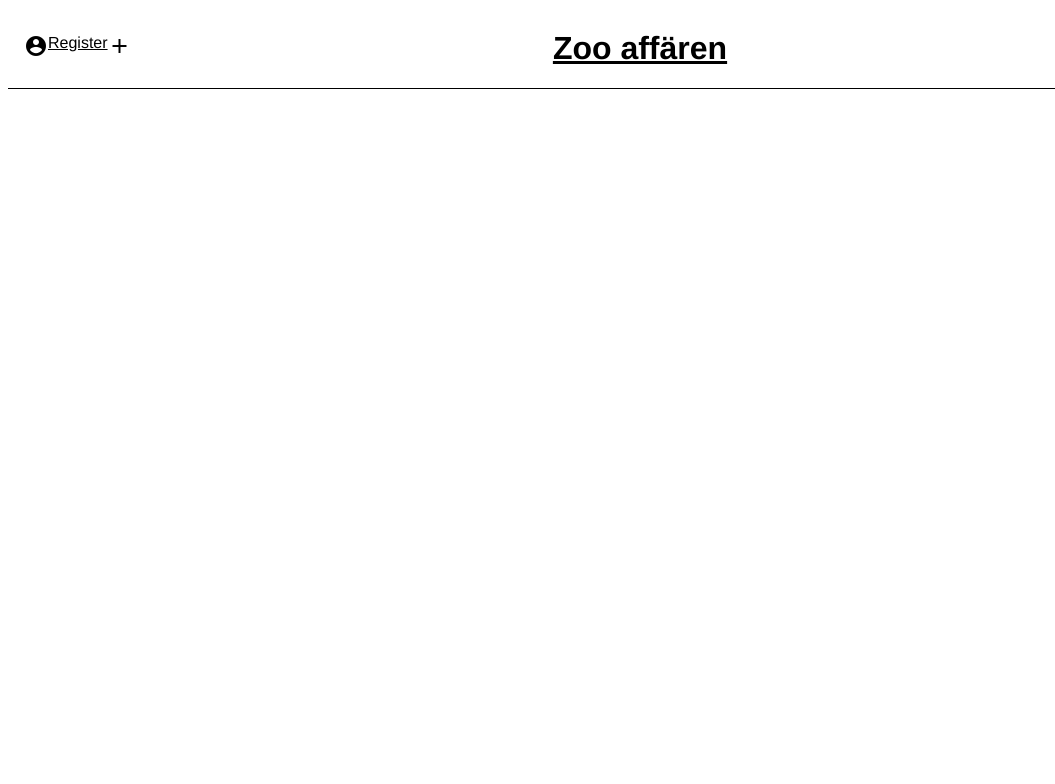
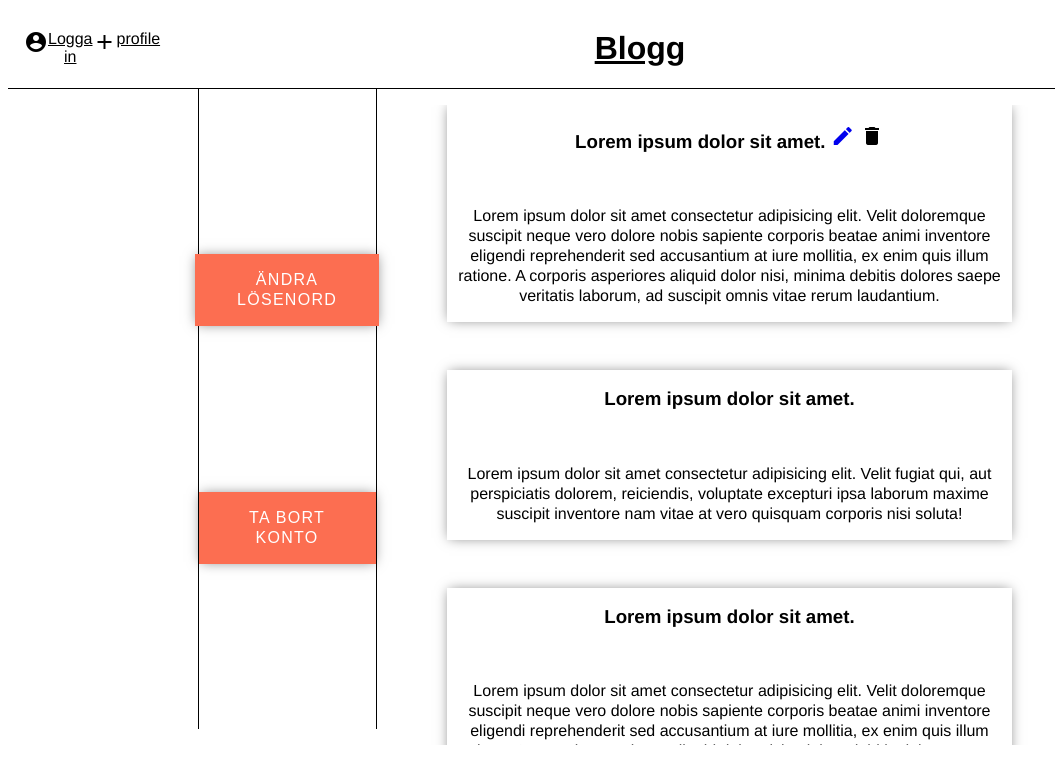
Before and after one commit to PettoDavida/db-lab, a Vue app in the folder frontend/: page /#/profile in a window 1280 px wide. Shown: the top 784 px of the page, without its empty margins (0-1055 px from the left). Built offline with nearby package versions, Linux system fonts and the light colour scheme.

Commit message:
Profile page

```diff
--- /dev/null
+++ b/frontend/src/components/pages/EditPost.vue
@@ -0,0 +1,107 @@
+
+
+<script>
+
+import AppHeader from "../widgets/AppHeader"
+
+export default {
+    name: "EditPost",
+    components: { AppHeader }
+}
+
+</script>
+    <template>
+        <div class="createPostContainer">
+            <AppHeader />
+
+        <div class="mainDiv">
+
+            <div class="postForm">
+                <div class="postFormHeader">
+                    <h2>Redigera inlägg</h2>
+                </div>
+
+            <label for=""> Titel:
+                <input type="text">
+            </label>
+
+            <label for="body-text"> Brödtext:
+                <textarea name="body-text" id="" cols="60" rows="10"></textarea>
+            </label>
+
+            <button>Redigera inlägg</button>
+        </div>
+        </div>
+        </div>
+    </template>
+
+<style scoped>
+
+.createPostContainer{
+    width: 100%;
+    height: 100%;
+}
+
+.mainDiv{
+    height: 85vh;
+    width: 100%;
+    display: flex;
+    justify-content: center;
+    align-items: center;
+}
+
+.postForm{
+    width: 50%;
+    height: 70%;
+    box-shadow: 0px 0px 12px -2px rgba(0,0,0,0.5);
+    display: flex;
+    justify-content: space-around;
+    flex-direction: column;
+    align-items: center;
+    position: relative;
+}
+.postFormHeader{
+    height:10vh;
+    display: flex;
+    justify-content: center;
+    border-bottom: 1px solid black;
+    width:100%;
+}
+
+textarea {
+    resize: none;
+    font-family: Avenir, Helvetica, Arial, sans-serif;
+
+}
+
+input{
+    width: 15vw;
+}
+
+label, input, textarea{
+    display: block;
+    font-size: 1rem;
+}
+
+button{
+    padding: 16px 42px;
+    box-shadow: 0px 0px 12px -2px rgba(0,0,0,0.5);
+    line-height: 1.25;
+    background: #FC6E51;
+    text-decoration: none;
+    color: white;
+    font-size: 16px;
+    letter-spacing: .08em;
+    text-transform: uppercase;
+    position: relative;
+    transition: background-color .6s ease;
+    overflow: hidden;
+    cursor: pointer;
+    border: none;
+  }
+
+button:hover{
+    background: hsl(0, 65%, 64%)
+  }
+
+</style>
--- a/frontend/src/components/pages/LoginPage.vue
+++ b/frontend/src/components/pages/LoginPage.vue
@@ -42,6 +42,14 @@
 
         <button @click="loginUser">Logga in</button>
         <p class="invalidLogin" v-if="loginRequestError.length > 0">{{ this.loginRequestError }}</p>
+
+        <div class="register-div">
+        <p class="register-p">Om du inte har ett konto kan du</p>
+         <router-link to='register'>
+             <li id="profile"> registrera dig här</li>
+        </router-link>
+        </div>
+
       </div>
     </main>
   </div>
@@ -196,4 +204,19 @@ export default {
   .form-input-error, .invalidLogin{
     color: red;
   }
+
+  li{
+    list-style: none;
+  }
+
+  .register-p{
+    margin-right: 0.5rem;
+  }
+
+  .register-div{
+    display: flex;
+    justify-content: center;
+    align-items: center;
+    flex-direction: row;
+  }
 </style>
--- a/frontend/src/components/pages/ProfilePage.vue
+++ b/frontend/src/components/pages/ProfilePage.vue
@@ -1,6 +1,69 @@
 <template>
     <div>
         <AppHeader />
+
+      <main>
+      <div class="profilePage-div">
+        <div class="posts">
+          <section id="post-example">
+          <h3> Lorem ipsum dolor sit amet. <router-link to="editpost"> <span class="material-icons">edit</span> </router-link> <span class="material-icons">delete</span> </h3>
+          <br>
+          <p>Lorem ipsum dolor sit amet consectetur adipisicing elit. Velit doloremque suscipit neque vero dolore nobis sapiente corporis beatae animi inventore eligendi reprehenderit sed accusantium at iure mollitia, ex enim quis illum ratione. A corporis asperiores aliquid dolor nisi, minima debitis dolores saepe veritatis laborum, ad suscipit omnis vitae rerum laudantium.</p>
+          </section>
+
+           <section id="post-example">
+          <h3> Lorem ipsum dolor sit amet. </h3>
+          <br>
+          <p>Lorem ipsum dolor sit amet consectetur adipisicing elit. Velit fugiat qui, aut perspiciatis dolorem, reiciendis, voluptate excepturi ipsa laborum maxime suscipit inventore nam vitae at vero quisquam corporis nisi soluta!</p>
+          </section>
+
+         <section id="post-example">
+          <h3> Lorem ipsum dolor sit amet. </h3>
+          <br>
+          <p>Lorem ipsum dolor sit amet consectetur adipisicing elit. Velit doloremque suscipit neque vero dolore nobis sapiente corporis beatae animi inventore eligendi reprehenderit sed accusantium at iure mollitia, ex enim quis illum ratione. A corporis asperiores aliquid dolor nisi, minima debitis dolores saepe veritatis laborum, ad suscipit omnis vitae rerum laudantium.</p>
+          </section>
+
+          <section id="post-example">
+          <h3> Lorem ipsum dolor sit amet. </h3>
+          <br>
+          <p>Lorem ipsum dolor sit amet consectetur adipisicing elit. Velit doloremque suscipit neque vero dolore nobis sapiente corporis beatae animi inventore eligendi reprehenderit sed accusantium at iure mollitia, ex enim quis illum ratione. A corporis asperiores aliquid dolor nisi, minima debitis dolores saepe veritatis laborum, ad suscipit omnis vitae rerum laudantium.</p>
+          </section>
+
+          <section id="post-example">
+          <h3> Lorem ipsum dolor sit amet. </h3>
+          <br>
+          <p>Lorem ipsum dolor sit amet consectetur adipisicing elit. Velit doloremque suscipit neque vero dolore nobis sapiente corporis beatae animi inventore eligendi reprehenderit sed accusantium at iure mollitia, ex enim quis illum ratione. A corporis asperiores aliquid dolor nisi, minima debitis dolores saepe veritatis laborum, ad suscipit omnis vitae rerum laudantium.</p>
+          </section>
+
+          <section id="post-example">
+          <h3> Lorem ipsum dolor sit amet. </h3>
+          <br>
+          <p>Lorem ipsum dolor sit amet consectetur adipisicing elit. Velit doloremque suscipit neque vero dolore nobis sapiente corporis beatae animi inventore eligendi reprehenderit sed accusantium at iure mollitia, ex enim quis illum ratione. A corporis asperiores aliquid dolor nisi, minima debitis dolores saepe veritatis laborum, ad suscipit omnis vitae rerum laudantium.</p>
+          </section>
+
+          <section id="post-example">
+          <h3> Lorem ipsum dolor sit amet. </h3>
+          <br>
+          <p>Lorem ipsum dolor sit amet consectetur adipisicing elit. Velit doloremque suscipit neque vero dolore nobis sapiente corporis beatae animi inventore eligendi reprehenderit sed accusantium at iure mollitia, ex enim quis illum ratione. A corporis asperiores aliquid dolor nisi, minima debitis dolores saepe veritatis laborum, ad suscipit omnis vitae rerum laudantium.</p>
+          </section>
+
+          <section id="post-example">
+          <h3> Lorem ipsum dolor sit amet. </h3>
+          <br>
+          <p>Lorem ipsum dolor sit amet consectetur adipisicing elit. Velit doloremque suscipit neque vero dolore nobis sapiente corporis beatae animi inventore eligendi reprehenderit sed accusantium at iure mollitia, ex enim quis illum ratione. A corporis asperiores aliquid dolor nisi, minima debitis dolores saepe veritatis laborum, ad suscipit omnis vitae rerum laudantium.</p>
+          </section>
+
+        </div>
+
+
+
+        <div class="settings">
+          <button>Ändra lösenord</button>
+          <button>Ta bort konto</button>
+        </div>
+
+      </div>
+      </main>
 
     </div>
 </template>
@@ -16,4 +79,69 @@ export default {
 
 <style scoped>
 
+.profilePage-div{
+  width:70%;
+  height:80vh;
+  display: flex;
+  justify-content: center;
+  align-items: center;
+  flex-direction: row-reverse;
+}
+
+main{
+  display: flex;
+  justify-content: center;
+  align-items: center;
+}
+
+.posts{
+  width: 80%;
+  height: 100%;
+  display: flex;
+  flex-direction: column;
+  align-items: center;
+  overflow-y: scroll;
+  margin-top:2rem;
+}
+
+.settings{
+  width: 20%;
+  height: 100%;
+  display: flex;
+  justify-content: space-evenly;
+  align-items: center;
+  flex-direction: column;
+  border-left: 1px solid black;
+  border-right: 1px solid black
+}
+
+button{
+    padding: 16px 42px;
+    box-shadow: 0px 0px 12px -2px rgba(0,0,0,0.5);
+    line-height: 1.25;
+    background: #FC6E51;
+    text-decoration: none;
+    color: white;
+    font-size: 16px;
+    letter-spacing: .08em;
+    text-transform: uppercase;
+    position: relative;
+    transition: background-color .6s ease;
+    overflow: hidden;
+    cursor: pointer;
+    border: none;
+  }
+
+  button:hover{
+    background: hsl(0, 65%, 64%)
+  }
+
+  #post-example {
+  width: 80%;
+  height: fit-content;
+  box-shadow: 0px 0px 12px -2px rgba(0,0,0,0.5);
+  line-height: 1.25rem;
+  margin-bottom: 3rem;
+}
+
 </style>
--- a/frontend/src/components/pages/RegisterPage.vue
+++ b/frontend/src/components/pages/RegisterPage.vue
@@ -56,6 +56,14 @@
         </div>
 
         <button @click="loginUser()">Submit</button>
+
+        <div class="register-div">
+        <p class="register-p">Om du redan har ett konto kan du</p>
+         <router-link to='login'>
+             <li id="profile"> logga in här</li>
+        </router-link>
+        </div>
+
       </div>
     </main>
   </div>
@@ -197,4 +205,19 @@ input, label{
   .form-input-error, .invalidLogin{
     color: red;
   }
+
+  li{
+    list-style: none;
+  }
+
+  .register-p{
+    margin-right: 0.5rem;
+  }
+
+  .register-div{
+    display: flex;
+    justify-content: center;
+    align-items: center;
+    flex-direction: row;
+  }
 </style>
--- a/frontend/src/components/widgets/AppHeader.vue
+++ b/frontend/src/components/widgets/AppHeader.vue
@@ -10,17 +10,20 @@
           <li class="material-icons" id="profile">account_circle</li>
         </router-link>
 
-        <router-link to='/register'>
-            <li id="profile">Register</li>
+        <router-link to='/login'>
+            <li id="profile">Logga in</li>
         </router-link>
         <router-link to='/createpost'>
             <li id="profile" class="material-icons">add</li>
+        </router-link>
+         <router-link to='/profile'>
+            <li id="profile">profile</li>
         </router-link>
 
       </ul>
     </div>
     <router-link to='/'>
-      <h1>Zoo affären</h1>
+      <h1>Blogg</h1>
     </router-link>
   </header>
 </template>
--- a/frontend/src/main.js
+++ b/frontend/src/main.js
@@ -8,6 +8,7 @@ import LoginPage from './components/pages/LoginPage.vue'
 import RegisterPage from './components/pages/RegisterPage.vue'
 import ProfilePage from './components/pages/ProfilePage.vue'
 import createPost from './components/pages/createPost.vue'
+import EditPost from './components/pages/EditPost.vue'
 
 const router = createRouter({
   routes: [
@@ -35,6 +36,11 @@ const router = createRouter({
       path: "/createpost",
       name: 'createPost',
       component: createPost
+    },
+    {
+      path: "/editpost",
+      name: 'editPost',
+      component: EditPost
     }
   ],
 
```
